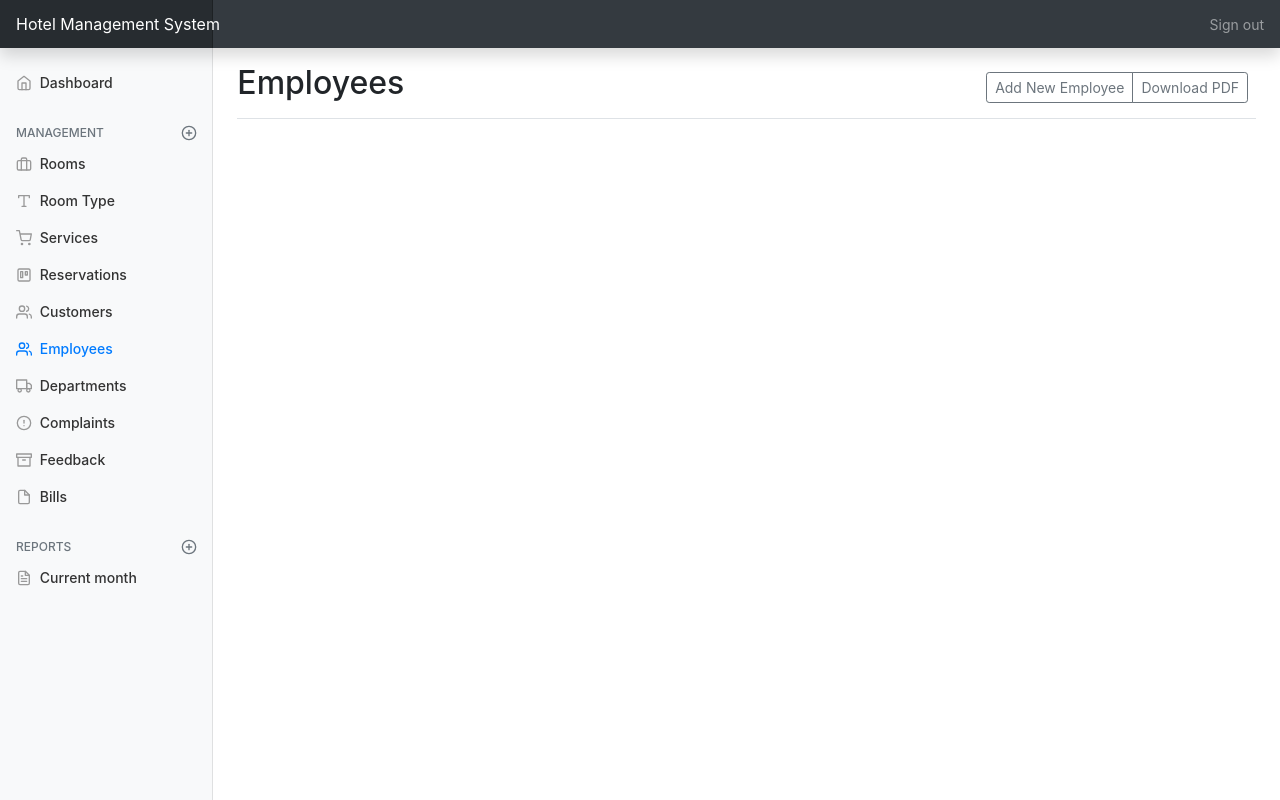
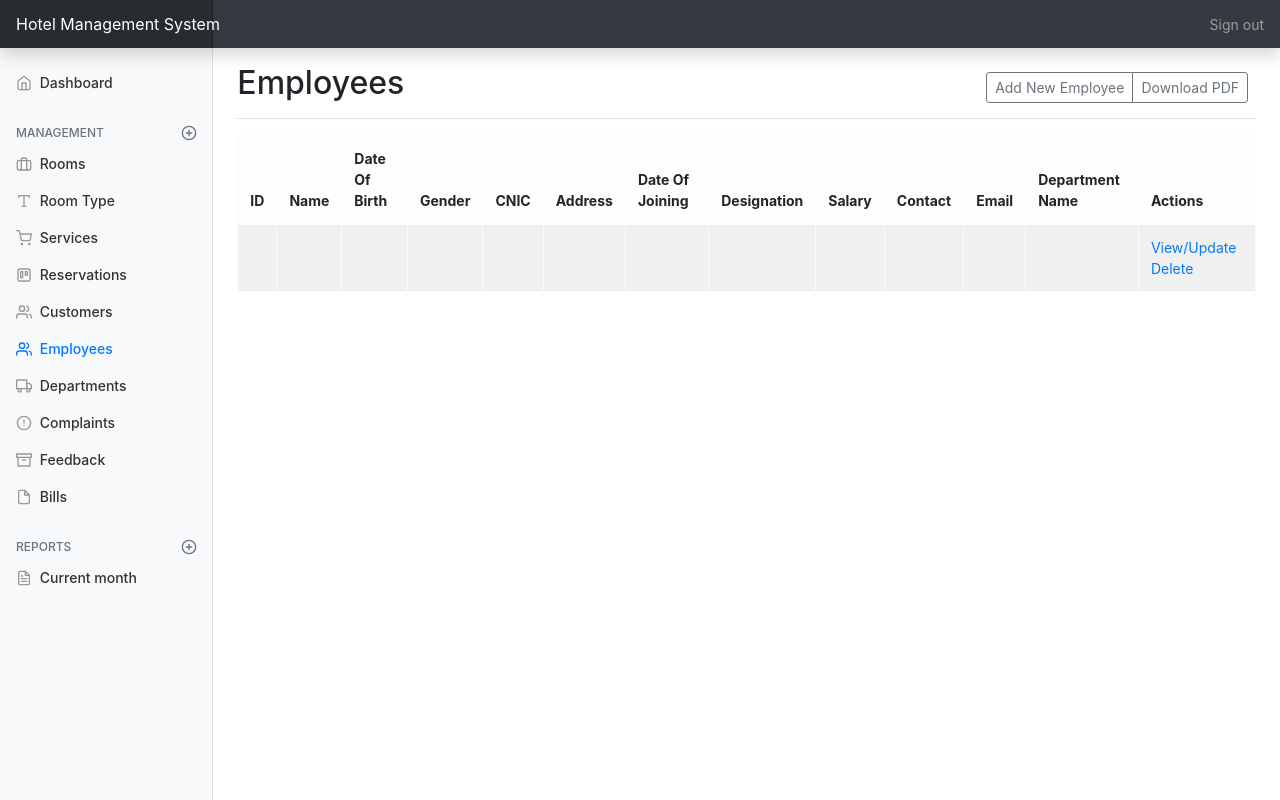
Before and after one commit to usmanikram/Hotel-Management-System, a PHP site: page /admin/employees.php in a window 1280 px wide. Run offline with PHP 8.4, Linux system fonts and the light colour scheme; tables that the repository leaves empty or names only in its code hold one stand-in row (values such as "Sample post"); data that the repository does not hold is empty; a stand-in replaces the project's code that opens the database connection; some libraries are stand-ins or nearby versions.

Commit message:
Employee and Customer List Added

```diff
--- a/admin/addcustomer.php
+++ b/admin/addcustomer.php
@@ -40,7 +40,7 @@
     </button>
     <ul class="navbar-nav px-3">
         <li class="nav-item text-nowrap">
-            <a class="nav-link" href="#">Sign out</a>
+            <a class="nav-link" href="logout.php">Sign out</a>
         </li>
     </ul>
 </nav>
--- a/admin/adddepartment.php
+++ b/admin/adddepartment.php
@@ -37,7 +37,7 @@
     </button>
     <ul class="navbar-nav px-3">
         <li class="nav-item text-nowrap">
-            <a class="nav-link" href="#">Sign out</a>
+            <a class="nav-link" href="logout.php">Sign out</a>
         </li>
     </ul>
 </nav>
--- a/admin/addemployee.php
+++ b/admin/addemployee.php
@@ -47,7 +47,7 @@ $countservice= $resultservice->num_rows;
     </button>
     <ul class="navbar-nav px-3">
         <li class="nav-item text-nowrap">
-            <a class="nav-link" href="#">Sign out</a>
+            <a class="nav-link" href="logout.php">Sign out</a>
         </li>
     </ul>
 </nav>
--- a/admin/addreservation.php
+++ b/admin/addreservation.php
@@ -48,7 +48,7 @@ $countroom= $resultroom->num_rows;
     </button>
     <ul class="navbar-nav px-3">
         <li class="nav-item text-nowrap">
-            <a class="nav-link" href="#">Sign out</a>
+            <a class="nav-link" href="logout.php">Sign out</a>
         </li>
     </ul>
 </nav>
--- a/admin/addroom.php
+++ b/admin/addroom.php
@@ -48,7 +48,7 @@ $countstatus= $resultstatus->num_rows;
     </button>
     <ul class="navbar-nav px-3">
         <li class="nav-item text-nowrap">
-            <a class="nav-link" href="#">Sign out</a>
+            <a class="nav-link" href="logout.php">Sign out</a>
         </li>
     </ul>
 </nav>
--- a/admin/addroomtype.php
+++ b/admin/addroomtype.php
@@ -38,7 +38,7 @@
     </button>
     <ul class="navbar-nav px-3">
         <li class="nav-item text-nowrap">
-            <a class="nav-link" href="#">Sign out</a>
+            <a class="nav-link" href="logout.php">Sign out</a>
         </li>
     </ul>
 </nav>
--- a/admin/addservice.php
+++ b/admin/addservice.php
@@ -38,7 +38,7 @@
     </button>
     <ul class="navbar-nav px-3">
         <li class="nav-item text-nowrap">
-            <a class="nav-link" href="#">Sign out</a>
+            <a class="nav-link" href="logout.php">Sign out</a>
         </li>
     </ul>
 </nav>
--- a/admin/bills.php
+++ b/admin/bills.php
@@ -38,7 +38,7 @@
     </button>
     <ul class="navbar-nav px-3">
         <li class="nav-item text-nowrap">
-            <a class="nav-link" href="#">Sign out</a>
+            <a class="nav-link" href="logout.php">Sign out</a>
         </li>
     </ul>
 </nav>
--- a/admin/complaints.php
+++ b/admin/complaints.php
@@ -37,7 +37,7 @@
     </button>
     <ul class="navbar-nav px-3">
         <li class="nav-item text-nowrap">
-            <a class="nav-link" href="#">Sign out</a>
+            <a class="nav-link" href="logout.php">Sign out</a>
         </li>
     </ul>
 </nav>
--- a/admin/departments.php
+++ b/admin/departments.php
@@ -44,7 +44,7 @@ $countdept = $resultdept->num_rows;
     </button>
     <ul class="navbar-nav px-3">
         <li class="nav-item text-nowrap">
-            <a class="nav-link" href="#">Sign out</a>
+            <a class="nav-link" href="logout.php">Sign out</a>
         </li>
     </ul>
 </nav>
--- a/admin/employees.php
+++ b/admin/employees.php
@@ -1,3 +1,9 @@
+<?php
+require_once ("../config/config.php");
+$queryemployee="SELECT * FROM employee e join department d where e.deptID=d.deptID";
+$resultemployee = $mysqli->query($queryemployee);
+$countemployee = $resultemployee->num_rows;
+?>
 <!doctype html>
 <html lang="en">
 <head>
@@ -38,7 +44,7 @@
     </button>
     <ul class="navbar-nav px-3">
         <li class="nav-item text-nowrap">
-            <a class="nav-link" href="#">Sign out</a>
+            <a class="nav-link" href="logout.php">Sign out</a>
         </li>
     </ul>
 </nav>
@@ -160,6 +166,65 @@
                 echo "<b><p style='color: red'>$msg</p></b>";
             }
             ?>
+
+            <div class="table-responsive">
+
+                <table class='table table-light table-bordered table-striped'>
+                    <thead>
+                    <tr>
+                        <th>ID</th>
+                        <th>Name</th>
+                        <th>Date Of Birth</th>
+                        <th>Gender</th>
+                        <th>CNIC</th>
+                        <th>Address</th>
+                        <th>Date Of Joining</th>
+                        <th>Designation</th>
+                        <th>Salary</th>
+                        <th>Contact</th>
+                        <th>Email</th>
+                        <th>Department Name</th>
+                        <th>Actions</th>
+                    </tr>
+                    </thead>
+                    <tbody>
+                    <?php
+                    if($countemployee==0)
+                    {
+                        echo '<option value="">No Datas have been created Yet</option>';
+                    }
+                    else
+                    {
+                    while($fetchemployee = $resultemployee->fetch_assoc())
+                    {
+                    ?>
+                    <tr>
+                        <td> <?php echo $fetchemployee['empID']; ?></td>
+                        <td> <?php echo $fetchemployee['empName']; ?></td>
+                        <td> <?php echo $fetchemployee['empDOB']; ?></td>
+                        <td> <?php echo $fetchemployee['empGender']; ?></td>
+                        <td> <?php echo $fetchemployee['empCNIC']; ?></td>
+                        <td> <?php echo $fetchemployee['empAddress']; ?></td>
+                        <td> <?php echo $fetchemployee['empDOJ']; ?></td>
+                        <td> <?php echo $fetchemployee['empDesignation']; ?></td>
+                        <td> <?php echo $fetchemployee['empSalary']; ?></td>
+                        <td> <?php echo $fetchemployee['empContact']; ?></td>
+                        <td> <?php echo $fetchemployee['empEmail']; ?></td>
+                        <td> <?php echo $fetchemployee['deptName']; ?></td>
+                        <td>
+                            <a href='viewservice.php?id=<?php echo $fetchemployee['empID']; ?>' title="view record" data-toggle='tooltip'>View/Update</a>
+                            <a href='deleteservice.php?id=<?php echo $fetchemployee['empID']; ?>' title='Delete Record' data-toggle='tooltip'>Delete</a>
+                        </td>
+                        <?php
+                        }
+                        }
+                        ?>
+                    </tr>
+                    </tbody>
+                </table>
+
+            </div>
+
         </main>
     </div>
 </div>
--- a/admin/feedback.php
+++ b/admin/feedback.php
@@ -41,7 +41,7 @@
     </button>
     <ul class="navbar-nav px-3">
         <li class="nav-item text-nowrap">
-            <a class="nav-link" href="#">Sign out</a>
+            <a class="nav-link" href="logout.php">Sign out</a>
         </li>
     </ul>
 </nav>
--- a/admin/reservations.php
+++ b/admin/reservations.php
@@ -44,7 +44,7 @@ $countreservation = $resultreservation->num_rows;
     </button>
     <ul class="navbar-nav px-3">
         <li class="nav-item text-nowrap">
-            <a class="nav-link" href="#">Sign out</a>
+            <a class="nav-link" href="logout.php">Sign out</a>
         </li>
     </ul>
 </nav>
--- a/admin/room.php
+++ b/admin/room.php
@@ -46,7 +46,7 @@ $countroom = $resultroom->num_rows;
     </button>
     <ul class="navbar-nav px-3">
         <li class="nav-item text-nowrap">
-            <a class="nav-link" href="#">Sign out</a>
+            <a class="nav-link" href="logout.php">Sign out</a>
         </li>
     </ul>
 </nav>
--- a/admin/roomtype.php
+++ b/admin/roomtype.php
@@ -45,7 +45,7 @@ $counttype = $resulttype->num_rows;
     </button>
     <ul class="navbar-nav px-3">
         <li class="nav-item text-nowrap">
-            <a class="nav-link" href="#">Sign out</a>
+            <a class="nav-link" href="logout.php">Sign out</a>
         </li>
     </ul>
 </nav>
--- a/admin/services.php
+++ b/admin/services.php
@@ -45,7 +45,7 @@ $countservice = $resultservice->num_rows;
     </button>
     <ul class="navbar-nav px-3">
         <li class="nav-item text-nowrap">
-            <a class="nav-link" href="#">Sign out</a>
+            <a class="nav-link" href="logout.php">Sign out</a>
         </li>
     </ul>
 </nav>
--- /dev/null
+++ b/config/config.php
@@ -0,0 +1,7 @@
+<?php
+    define('DB_SERVER', 'localhost');
+    define('DB_USERNAME', 'root');
+    define('DB_PASSWORD', '');
+    define('DB_NAME','hotel');
+    $mysqli= new mysqli(DB_SERVER, DB_USERNAME, DB_PASSWORD, DB_NAME);if($mysqli === false){die('ERROR: Could not connect.' . $mysqli->connect_error);}
+    ?>
--- a/setup/index.php
+++ b/setup/index.php
@@ -1,5 +1,4 @@
 <?php
-
 $file= '../config/config.php';
 if(file_exists($file))
 {
```
Also changed, not shown: admin/customers.php (+61 -1 lines).
